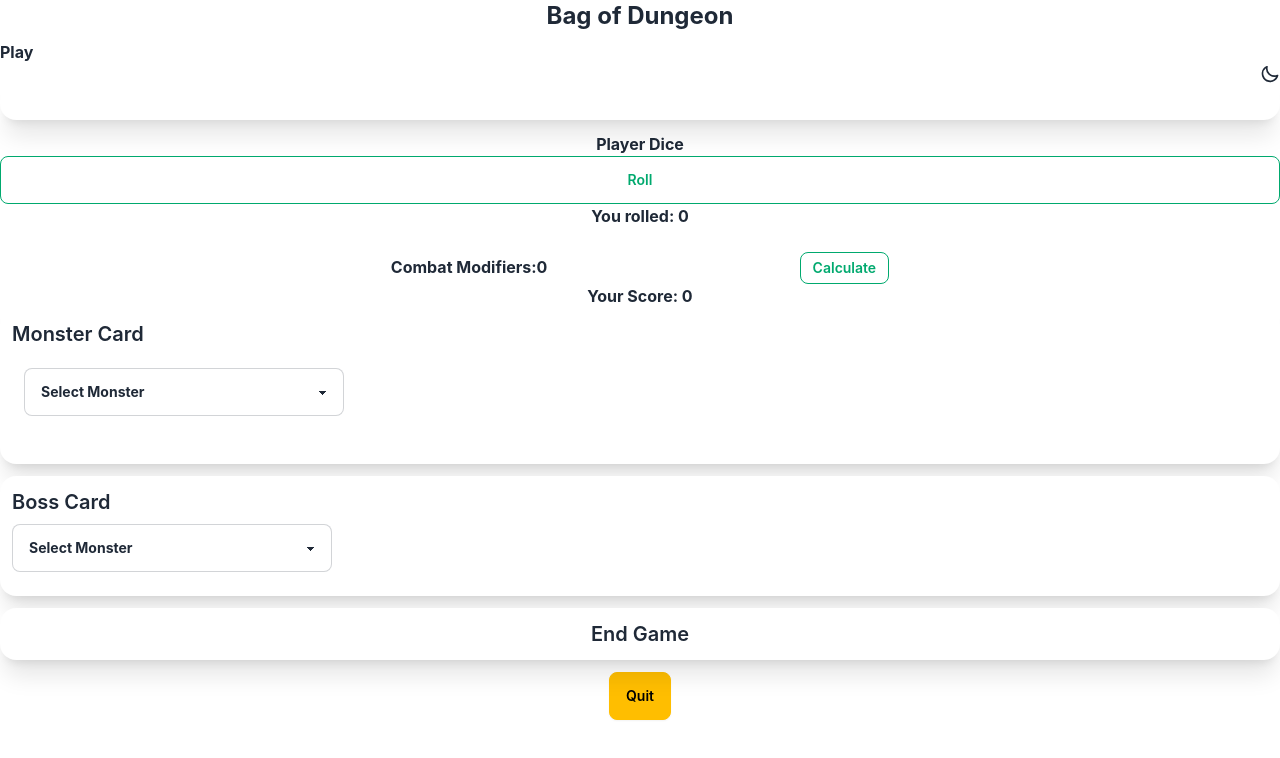
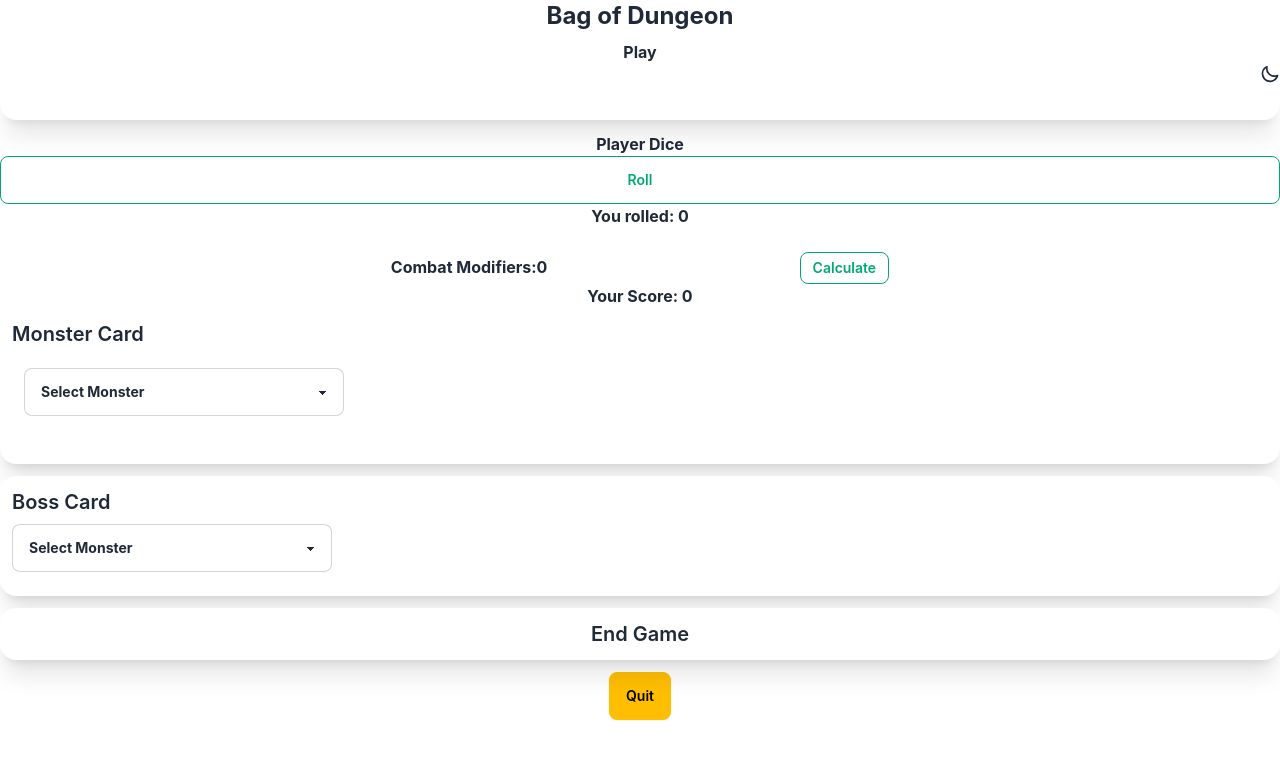
Before and after one commit to 2024-fall-afe-mowe/tca-bag-of-dungeon, a React (Create React App) app: page /#/play in a window 1280 px wide. Shown: the top 758 px of the page. Built offline with nearby package versions, Linux system fonts and the light colour scheme; what human-readable would draw is missing.

Commit message:
Minor tweaks to screen layout
Light/Dark mode adjustment to cover full screen

```diff
--- a/src/App.tsx
+++ b/src/App.tsx
@@ -107,7 +107,7 @@ const router = createHashRouter(
         <div className="text-2xl font-bold item-center text-center mb-2">
         {AppTitle}
         </div>
-    <div className=" mb-2">
+    <div className="min-h-screen text-center mb-2">
 
       <span className="text-1xl font-bold">
         <span className="flex flex-col ml-auto">
--- a/src/play.tsx
+++ b/src/play.tsx
@@ -139,7 +139,8 @@ export const Play: React.FC<PlayProps> = ({
       <div className="form-control flex">
 
       {/* Player Card */}
-      <div className="card bg-base-100 shadow-xl mb-3">
+      <div className="flex flex-col">
+      <div className="card bg-base-100 shadow-xl mb-3 flex-col">
         <div className="card-body p-3 overflow-x-hidden mb-3" >
               <div>
                 <span>
@@ -277,7 +278,7 @@ export const Play: React.FC<PlayProps> = ({
             Your Score: {modifiedCombat}
 
          </div>
-
+         </div>
 
 
       {/* Monster Card */}
```
